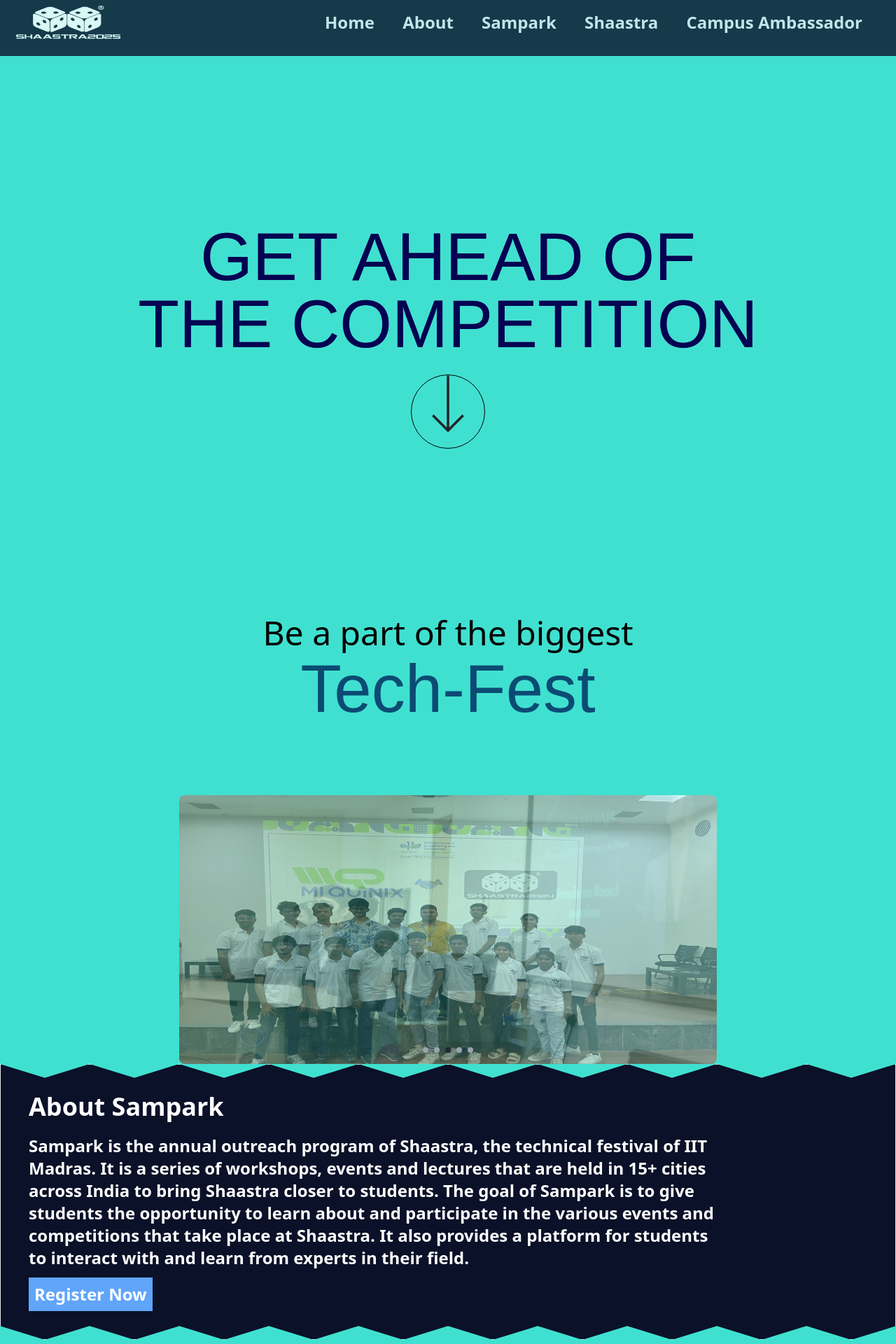
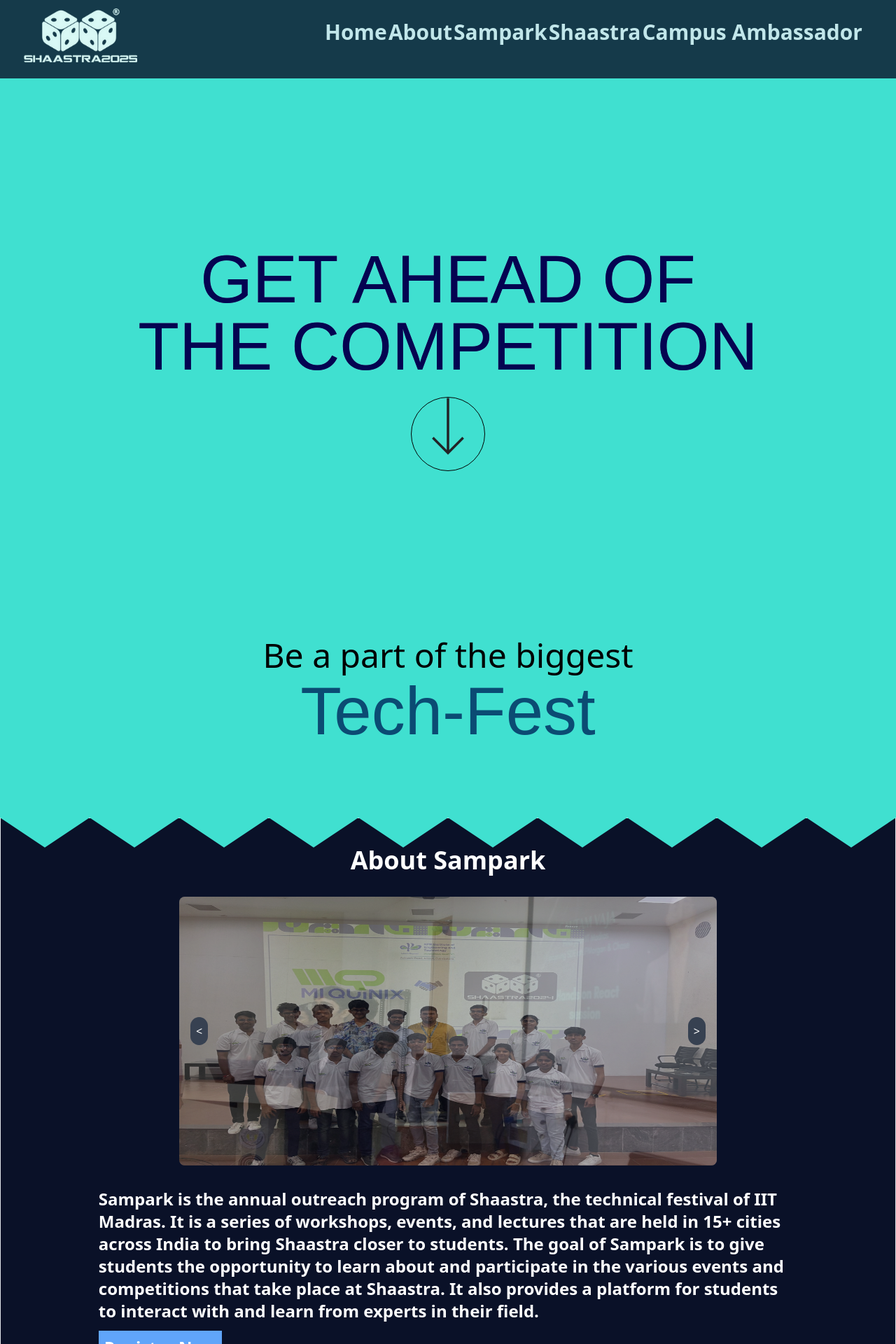
Before and after one commit to ShaastraWebops/sampark-portal-frontend-2025, a React (Vite) app: page / in a window 1280 px wide. Shown: the top 1920 px of the page at 70% size. Built offline with nearby package versions, Linux system fonts and the light colour scheme; a web font is replaced by a local one.

Commit message:
Final code

```diff
--- a/src/App.tsx
+++ b/src/App.tsx
@@ -2,6 +2,7 @@
 import Navbar from './Components/Navbar';
 import Home from './Components/Home';
 import Subhead from './Components/Subhead';
+import Container_1 from './Components/Container_1';
 import Container from './Components/Container';
 import Container2 from './Components/Container2';
 import Container3 from './Components/Container3';
@@ -39,8 +40,9 @@
       <Navbar/>
      <Home/>
      <Subhead/>
-     <Slideshow/>
-     <Container/>
+     {/* <Slideshow/> */}
+     <Container_1/>
+     {/* <Container/> */}
      <Container2/>
      <Container3/>
      <Container4/>
--- /dev/null
+++ b/src/Components/Container_1.tsx
@@ -0,0 +1,126 @@
+import React, { useEffect, useRef, useState } from 'react';
+import { gsap } from 'gsap';
+import { ScrollTrigger } from 'gsap/ScrollTrigger';
+import i1 from './Images/image1.jpg'; // Sample images - update paths as needed
+import i2 from './Images/image2.jpg';
+import i3 from './Images/image3.jpg';
+import i4 from './Images/image4.jpg';
+import i5 from './Images/image5.jpg';
+// Assuming we have a CSS fi2e
+
+gsap.registerPlugin(ScrollTrigger);
+
+interface ImageSlide {
+  url: string;
+}
+
+const slides: ImageSlide[] = [
+  { url: i1 },
+  { url: i2 },
+  { url: i3 },
+  { url: i4 },
+  { url: i5 },
+];
+
+const Container_1: React.FC = () => {
+  const sectionRef = useRef<HTMLDivElement>(null);
+  const [currentIndex, setCurrentIndex] = useState(0);
+
+  useEffect(() => {
+    const element = sectionRef.current;
+    gsap.fromTo(
+      element,
+      { opacity: 0, y: 50 },
+      {
+        opacity: 1,
+        y: 0,
+        duration: 1,
+        scrollTrigger: {
+          trigger: element,
+          start: 'top 80%',
+          end: 'bottom 60%',
+          toggleActions: 'play none none none',
+        },
+      }
+    );
+  }, []);
+
+  useEffect(() => {
+    const interval = setInterval(() => {
+      setCurrentIndex((prevIndex) => (prevIndex + 1) % slides.length);
+    }, 3000); // Change image every 3 seconds
+    return () => clearInterval(interval);
+  }, []);
+
+  const goToNext = () => {
+    setCurrentIndex((prevIndex) => (prevIndex + 1) % slides.length);
+  };
+
+  const goToPrevious = () => {
+    setCurrentIndex((prevIndex) => (prevIndex - 1 + slides.length) % slides.length);
+  };
+
+  const goToSlide = (index: number) => {
+    setCurrentIndex(index);
+  };
+
+  return (
+    <div id="c2" className="w-full flex flex-col border p-10 clip-zigzag-double bg-[#0a1128] text-white">
+      {/* Section for About Information */}
+      <div className="w-full md:w-5/6 mx-auto" ref={sectionRef}>
+        <h2 className="text-2xl text-center md:text-4xl font-bold">About Sampark</h2>
+     </div>
+
+      {/* Slideshow Container */}
+      <div className="w-full max-w-3xl mx-auto mt-8 mb-8">
+        <div className="relative h-96 overflow-hidden rounded-lg">
+          {slides.map((slide, index) => (
+            <img
+              key={index}
+              src={slide.url}
+              className={`absolute inset-0 w-full h-full transition-opacity duration-1000 ${index === currentIndex ? 'opacity-100' : 'opacity-0'}`}
+              alt={`Slide ${index}`}
+            />
+          ))}
+
+          {/* Previous Button */}
+          <button
+            onClick={goToPrevious}
+            className="absolute top-1/2 left-4 transform -translate-y-1/2 bg-gray-700 text-white p-2 rounded-full"
+          >
+            &lt;
+          </button>
+
+          {/* Next Button */}
+          <button
+            onClick={goToNext}
+            className="absolute top-1/2 right-4 transform -translate-y-1/2 bg-gray-700 text-white p-2 rounded-full"
+          >
+            &gt;
+          </button>
+        </div>
+
+        {/* Dots for Navigation */}
+        <div className="absolute bottom-4 left-1/2 transform -translate-x-1/2 flex space-x-2 mt-4">
+          {slides.map((_, index) => (
+            <button
+              key={index}
+              onClick={() => goToSlide(index)}
+              className={`w-2 h-2 rounded-full ${index === currentIndex ? 'bg-gray-800' : 'bg-gray-400'}`}
+            ></button>
+          ))}
+        </div>
+
+      </div>
+      <div className="w-full md:w-5/6 mx-auto mb-8" ref={sectionRef}>
+        <p className=" text-lg md:text-2xl font-semibold">
+          Sampark is the annual outreach program of Shaastra, the technical festival of IIT Madras. It is a series of workshops, events, and lectures that are held in 15+ cities across India to bring Shaastra closer to students. The goal of Sampark is to give students the opportunity to learn about and participate in the various events and competitions that take place at Shaastra. It also provides a platform for students to interact with and learn from experts in their field.
+        </p>
+        <button className="text-lg md:text-2xl mt-3 bg-blue-400 p-2 font-bold">Register Now</button>
+      </div>
+
+    </div>
+  );
+};
+
+export default Container_1;
--- /dev/null
+++ b/src/Components/Navbar.css
@@ -0,0 +1,25 @@
+.nav-link {
+    position: relative;
+    padding-bottom: 5px;
+  }
+
+  .nav-link::after {
+    cursor: pointer;
+    content: '';
+    position: absolute;
+    width: 0;
+    height: 2px;
+    left: 50%;
+    bottom: 0;
+    background-color: #ffffff;
+    transform: translateX(-50%);
+    transform-origin: center;
+    transition: width 0.3s ease-in-out;
+  }
+
+  .nav-link:hover::after {
+    width: 100%;
+  }
+  .nav-link:hover{
+    cursor: pointer;
+  }
--- a/src/Components/Navbar.tsx
+++ b/src/Components/Navbar.tsx
@@ -1,27 +1,48 @@
 import logo from '../assets/ShaastraLogoWhite.jpg';
 import React, { useEffect, useState } from 'react';
+import './Navbar.css';
 
 const Navbar: React.FC = () => {
+  // State to control navbar visibility
+  const [showNavbar, setShowNavbar] = useState<boolean>(true);
+  const [lastScrollY, setLastScrollY] = useState<number>(0);
+
+  // Smooth scrolling to a section
   const scrollToSection = (id: string) => {
     const element = document.getElementById(id);
     if (element) {
-          element.scrollIntoView({ behavior: "smooth" });
+      element.scrollIntoView({ behavior: 'smooth' });
     }
   };
 
-    return(
-        <>
-        <div className="flex justify-between w-full h-20 font-bold bg-[#0a1128] sticky top-0 opacity-80 z-10">
-            <div className="h-full p-2 w-2/12"><img src={logo} className="h-full w-5/6"/></div>
-            <div className="-mt-2 text-2xl w-3/5 flex justify-between items-center h-full mr-12 text-slate-200">
-            <a onClick={() => scrollToSection('c1')} className='hover:cursor-pointer hover:underline'>Home</a>
-            <a onClick={() => scrollToSection('c2')} className='hover:cursor-pointer hover:underline'>About</a>
-            <a onClick={() => scrollToSection('c3')} className='hover:cursor-pointer hover:underline'>Sampark</a>
-            <a onClick={() => scrollToSection('c4')} className='hover:cursor-pointer hover:underline'>Shaastra</a>
-            <a onClick={() => scrollToSection('c5')} className='hover:cursor-pointer hover:underline'>Campus Ambassador</a>
+  // Control navbar visibility on scroll
+  const controlNavbar = () => {
+    const currentScrollY = window.scrollY;
+    setShowNavbar(currentScrollY <= lastScrollY || currentScrollY < 100); // Show navbar if scrolling up or near the top
+    setLastScrollY(currentScrollY);
+  };
+
+  useEffect(() => {
+    window.addEventListener('scroll', controlNavbar);
+    return () => {
+      window.removeEventListener('scroll', controlNavbar);
+    };
+  }, [lastScrollY]);
+
+  return (
+    <nav className={`flex justify-between w-full h-24 lg:h-28 font-bold bg-[#0a1128] sticky top-0 opacity-80 z-10 transition-transform duration-300 ${showNavbar ? '' : 'transform -translate-y-full'}`}>
+      <div className="h-full pt-2 w-full justify-center lg:w-2/12 flex">
+        <img src={logo} className="mt-1 h-full w-2/6 lg:w-5/6" alt="Shaastra Logo" />
       </div>
+      <div className="-mt-2 text-3xl w-3/5 justify-between items-center h-full hidden lg:flex mr-12 text-slate-200">
+        <a onClick={() => scrollToSection('c1')} className='nav-link'>Home</a>
+        <a onClick={() => scrollToSection('c2')} className='nav-link'>About</a>
+        <a onClick={() => scrollToSection('c3')} className='nav-link'>Sampark</a>
+        <a onClick={() => scrollToSection('c4')} className='nav-link'>Shaastra</a>
+        <a onClick={() => scrollToSection('c5')} className='nav-link'>Campus Ambassador</a>
       </div>
-        </>
-    )
-}
+    </nav>
+  );
+};
+
 export default Navbar;
```
Also changed, not shown: 1 other file (tests, documents, lock files or other folders). Lines whose indentation alone changed are shown as unchanged.
